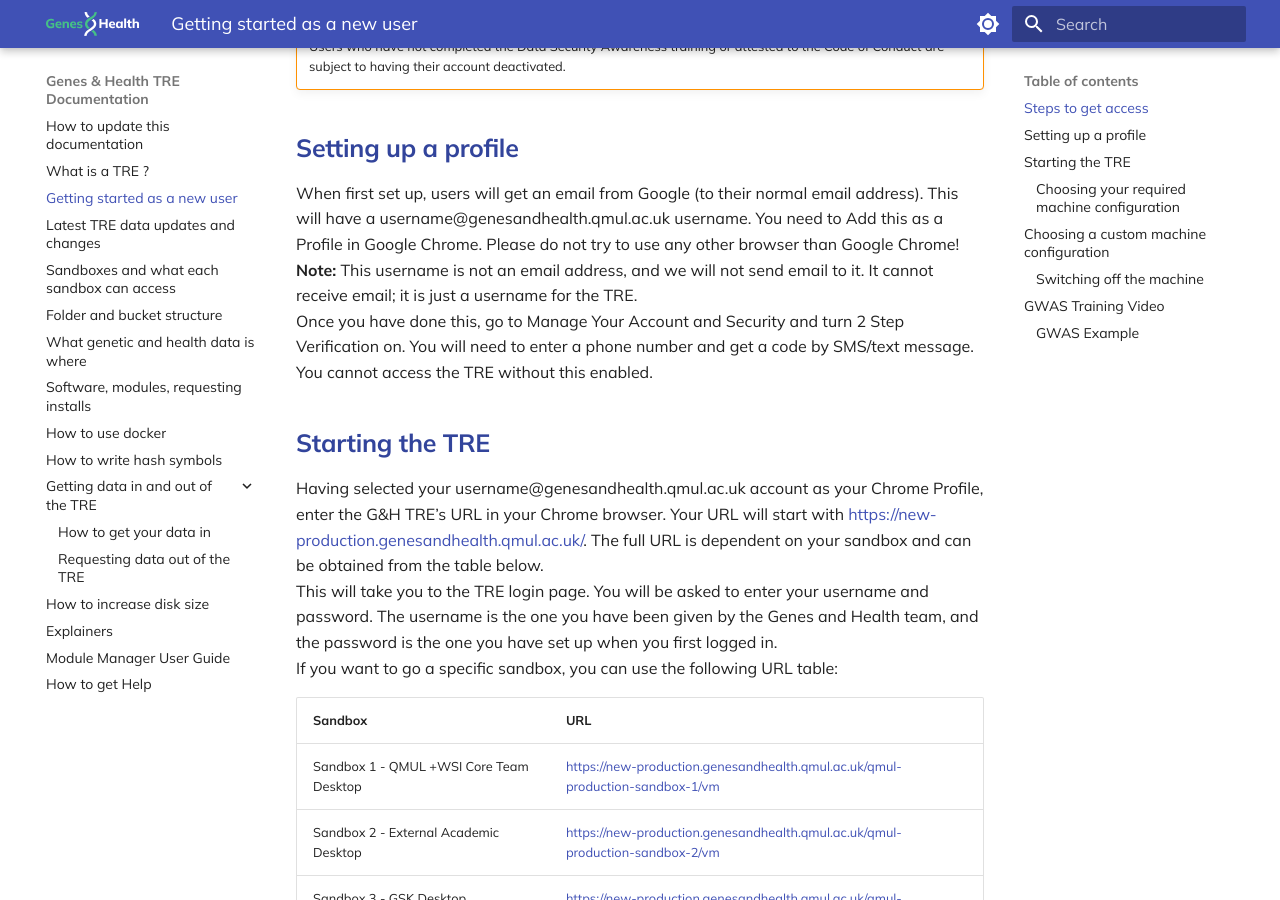
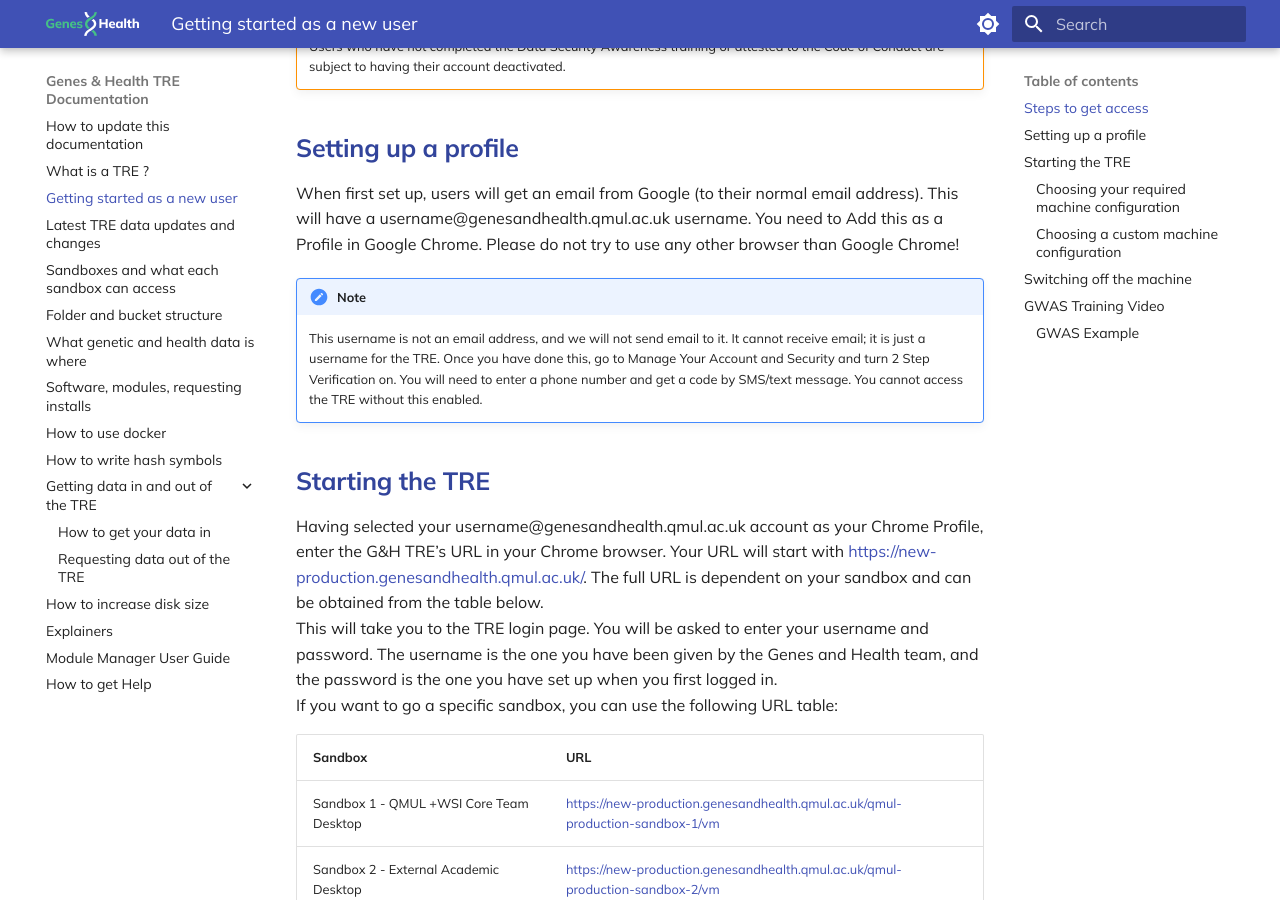
Before and after one commit to genes-and-health/TRE-documentation-v3, an MkDocs documentation site: the page built from docs/getting-started-as-a-new-user.md, in a window 1280 px wide and 900 px high, scrolled down 766 px. Built offline with MkDocs 1.6.1 and Material for MkDocs 9.7.7, drawn with Linux system fonts in a browser that asks for light colours; comment, search, counter and statistics services are not loaded; part of the change alters nothing that is shown; some of the changed text lies outside the part shown.

```diff
--- a/docs/getting-started-as-a-new-user.md
+++ b/docs/getting-started-as-a-new-user.md
@@ -1,4 +1,4 @@
-# **Getting started as a new user**
+# Getting started as a new user
 
 ## Steps to get access
 
@@ -17,8 +17,8 @@ These steps are important for our  [NHS Digital Data Security and Protection Too
 ## Setting up a profile
 
 When first set up, users will get an email from Google (to their normal email address). This will have a username@genesandhealth.qmul.ac.uk username. You need to Add this as a Profile in Google Chrome. Please do not try to use any other browser than Google Chrome\!
-**Note:** This username is not an email address, and we will not send email to it. It cannot receive email; it is just a username for the TRE.
-Once you have done this, go to Manage Your Account and Security and turn 2 Step Verification on. You will need to enter a phone number and get a code by SMS/text message. You cannot access the TRE without this enabled.
+!!! note
+    This username is not an email address, and we will not send email to it. It cannot receive email; it is just a username for the TRE.  Once you have done this, go to Manage Your Account and Security and turn 2 Step Verification on. You will need to enter a phone number and get a code by SMS/text message. You cannot access the TRE without this enabled.
 
 ## Starting the TRE
 
@@ -50,19 +50,25 @@ If you want to go a specific sandbox, you can use the following URL table:
 Once logged in, you will be taken to the **Virtual Machines** page where you can start a new machine or connect to an existing one.
 ![Virtual Machine options](images/sandboxes-and-folder-structures/virtual-machine-options.png)
 You will be offered a variety of virtual machine types.
-**Warning:** Choose the Basic machine unless a script requires high memory or increased CPU capacity, and is ready to go. Test your script on the Basic machine first, as other options are more expensive.
-**Note:** Some machine types have many CPUs, which are suitable for multithreaded applications like plink or regenie that can fully utilise them. These applications may sometimes run input/output operations too quickly for standard Google bucket storage, requiring you to copy key files to faster local storage (see below).
+!!! warning
+    Choose the Basic machine unless a script requires high memory or increased CPU capacity, and is ready to go. Test your script on the Basic machine first, as other options are more expensive.
 
-## Choosing a custom machine configuration
+!!! note
+    Some machine types have many CPUs, which are suitable for multithreaded applications like plink or regenie that can fully utilise them. These applications may sometimes run input/output operations too quickly for standard Google bucket storage, requiring you to copy key files to faster local storage (see below).
+
+### Choosing a custom machine configuration
 
 It is possible that sometimes you may require a Virtual Machine that offers resources different to the standard flavors i.e. higher-memory, higher-cpu or memory-optimised instances. You can choose a custom VM configuration from the **Virtual Machines** page by expanding the **Use custom Virtual Machine profile** section at the bottom.
 ![Custom Virtual Machine profile](images/sandboxes-and-folder-structures/custom-virtual-machine-profile.png)
-**Warning:** Choose the Use custom Virtual Machine profile only when absolutely necessary, use Basic machine unless a script requires high memory or increased CPU capacity. Excess use of higher-spec machines can significantly impact running costs. Test your script on the Basic machine first, as other options are more expensive.
 
-### Switching off the machine
+!!! warning
+    Choose the Use custom Virtual Machine profile only when absolutely necessary, use Basic machine unless a script requires high memory or increased CPU capacity. Excess use of higher-spec machines can significantly impact running costs. Test your script on the Basic machine first, as other options are more expensive.
+
+## Switching off the machine
 
 Your virtual machine will keep running for 24 hours if you are doing nothing. You can disconnect from Chrome, turn your laptop off, and then you will be straight back into the exact same machine when you connect again (within 24h). If you have Linux jobs running, the machine will keep going while these run (however long) plus another 48h.
-**Warning:** Keeping machines running in the background costs money. So please actively shutdown (if you do not need the extra 48h) using the little off button on the bottom of the side menu.
+!!! warning
+    Keeping machines running in the background costs money. So please actively shutdown (if you do not need the extra 48h) using the "Off" button on the bottom of the side menu.
 
 ## GWAS Training Video
 
```
